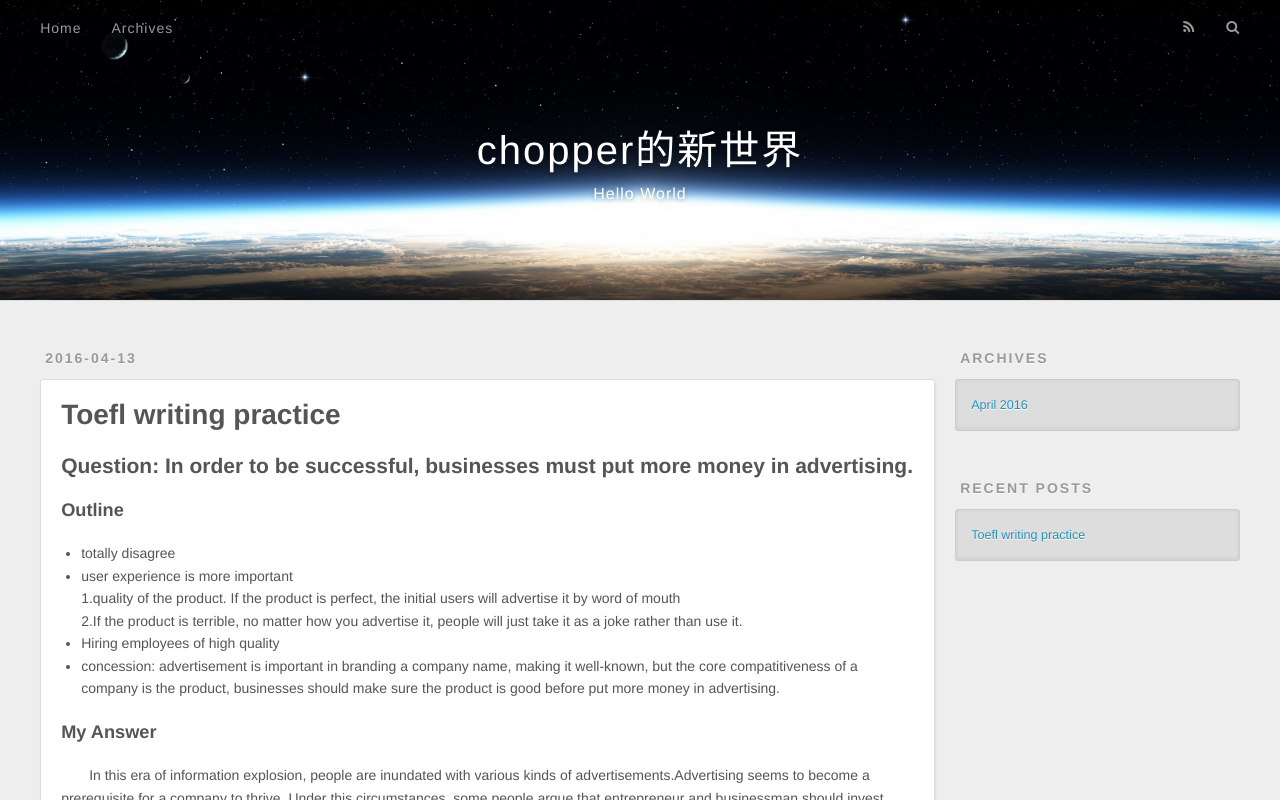
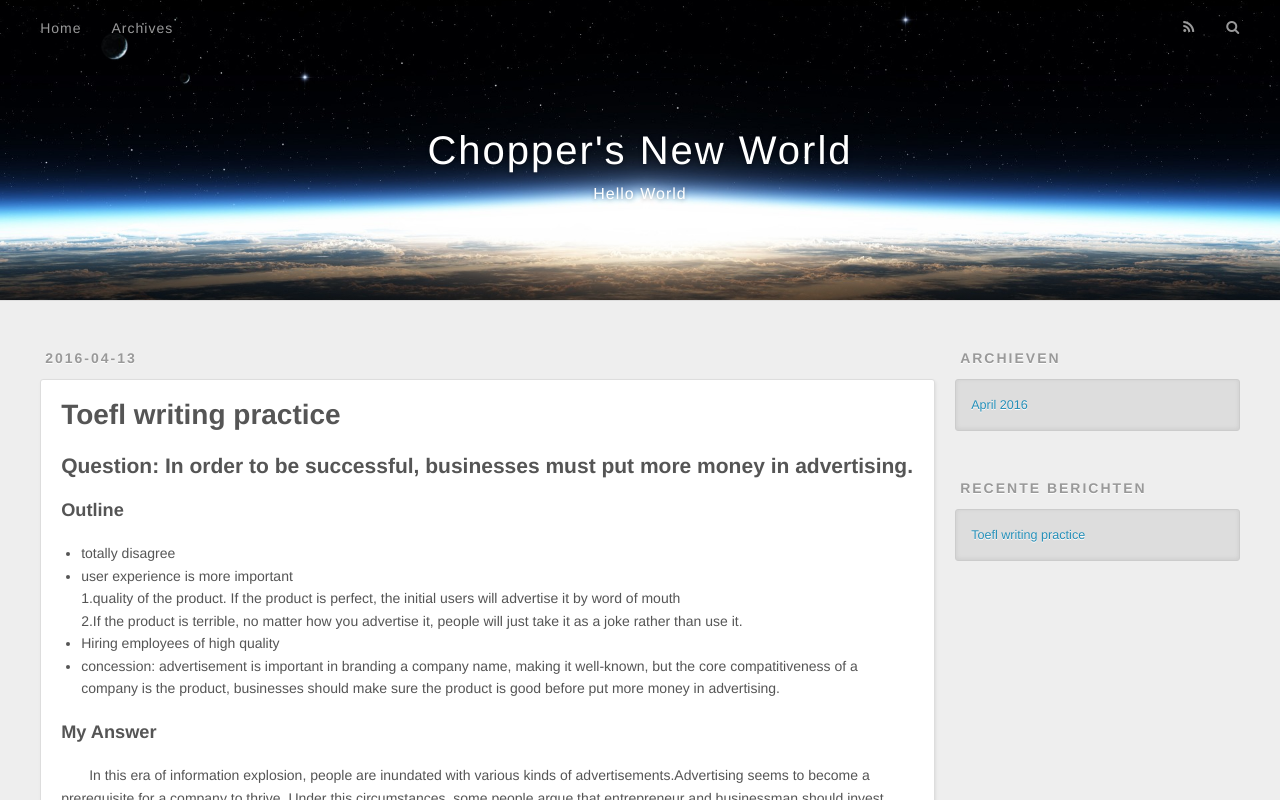
Before and after one commit to monkeydchopper/monkeydchopper.github.io, a plain HTML site: page index.html in a window 1280 px wide. Shown: the top 800 px of the page. Drawn offline with nearby package versions, Linux system fonts and the light colour scheme.

Commit message:
Site updated: 2016-04-14 16:44:08

```diff
--- a/index.html
+++ b/index.html
@@ -3,19 +3,19 @@
 <head>
   <meta charset="utf-8">
 
-  <title>chopper的新世界</title>
+  <title>Chopper&#39;s New World</title>
   <meta name="viewport" content="width=device-width, initial-scale=1, maximum-scale=1">
   <meta name="description" content="Robot Toefl diary">
 <meta property="og:type" content="website">
-<meta property="og:title" content="chopper的新世界">
+<meta property="og:title" content="Chopper's New World">
 <meta property="og:url" content="http://yoursite.com/index.html">
-<meta property="og:site_name" content="chopper的新世界">
+<meta property="og:site_name" content="Chopper's New World">
 <meta property="og:description" content="Robot Toefl diary">
 <meta name="twitter:card" content="summary">
-<meta name="twitter:title" content="chopper的新世界">
+<meta name="twitter:title" content="Chopper's New World">
 <meta name="twitter:description" content="Robot Toefl diary">
 
-    <link rel="alternate" href="/atom.xml" title="chopper的新世界" type="application/atom+xml">
+    <link rel="alternate" href="/atom.xml" title="Chopper&#39;s New World" type="application/atom+xml">
 
 
     <link rel="icon" href="/favicon.png">
@@ -36,7 +36,7 @@
   <div id="header-outer" class="outer">
     <div id="header-title" class="inner">
       <h1 id="logo-wrap">
-        <a href="/" id="logo">chopper的新世界</a>
+        <a href="/" id="logo">Chopper&#39;s New World</a>
       </h1>
 
         <h2 id="subtitle-wrap">
@@ -57,7 +57,7 @@
 
           <a id="nav-rss-link" class="nav-icon" href="/atom.xml" title="RSS Feed"></a>
 
-        <a id="nav-search-btn" class="nav-icon" title="Search"></a>
+        <a id="nav-search-btn" class="nav-icon" title="Zoeken"></a>
       </nav>
       <div id="search-form-wrap">
         <form action="//google.com/search" method="get" accept-charset="UTF-8" class="search-form"><input type="search" name="q" results="0" class="search-form-input" placeholder="Search"><button type="submit" class="search-form-submit">&#xF002;</button><input type="hidden" name="sitesearch" value="http://yoursite.com"></form>
@@ -101,7 +101,7 @@
 
     </div>
     <footer class="article-footer">
-      <a data-url="http://yoursite.com/2016/04/13/toefl-writing1/" data-id="cin01erj50000bcqt5u7vmirv" class="article-share-link">Share</a>
+      <a data-url="http://yoursite.com/2016/04/13/toefl-writing1/" data-id="cin01hins0000o4qtmzpu6inn" class="article-share-link">Delen</a>
 
 
     </footer>
@@ -126,7 +126,7 @@
 
 
   <div class="widget-wrap">
-    <h3 class="widget-title">Archives</h3>
+    <h3 class="widget-title">Archieven</h3>
     <div class="widget">
       <ul class="archive-list"><li class="archive-list-item"><a class="archive-list-link" href="/archives/2016/04/">April 2016</a></li></ul>
     </div>
@@ -136,7 +136,7 @@
 
 
   <div class="widget-wrap">
-    <h3 class="widget-title">Recent Posts</h3>
+    <h3 class="widget-title">Recente berichten</h3>
     <div class="widget">
       <ul>
 
```
Also changed, not shown: 2016/04/13/toefl-writing1/index.html (+8 -8 lines), archives/2016/04/index.html (+9 -9 lines), archives/2016/index.html (+9 -9 lines), archives/index.html (+9 -9 lines).
